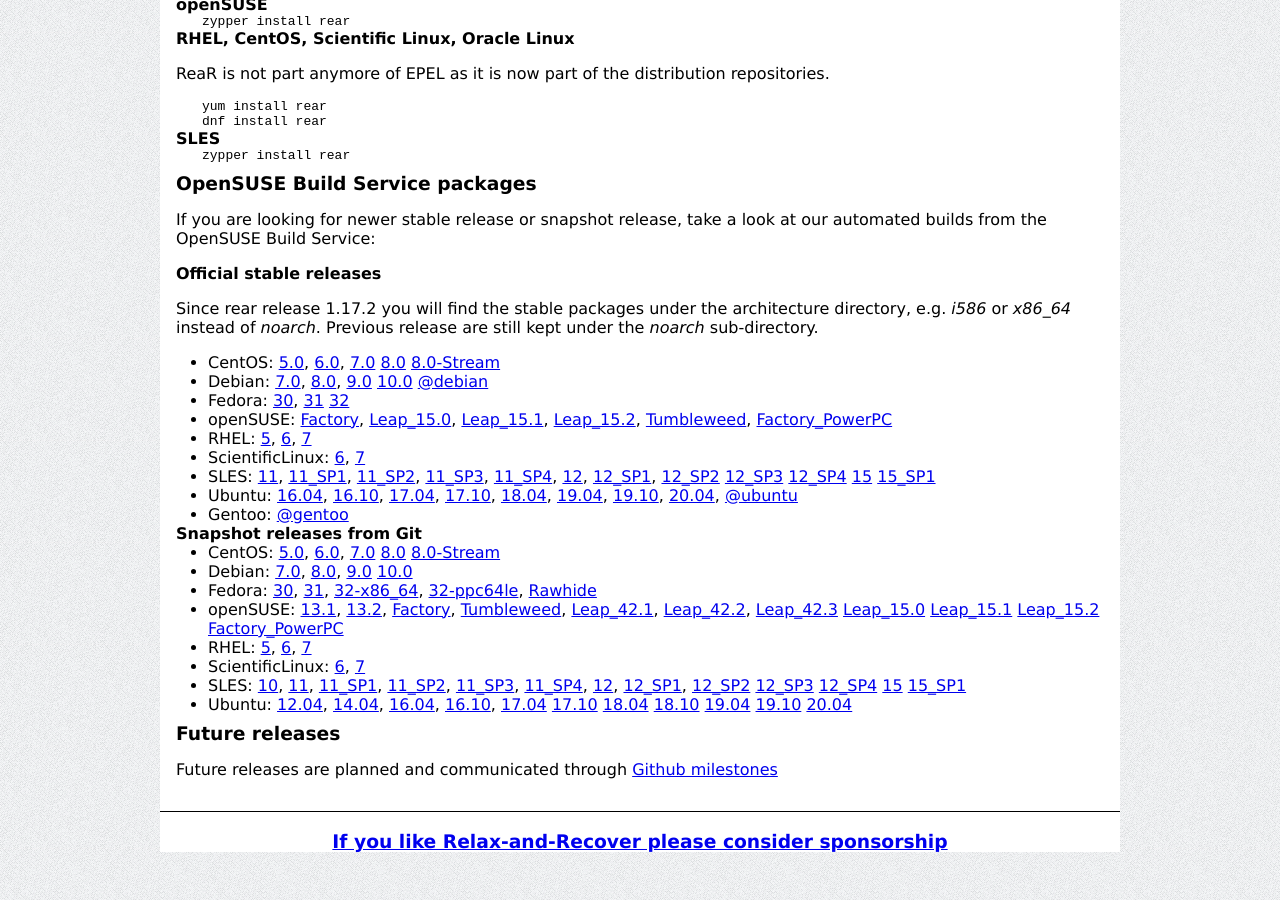
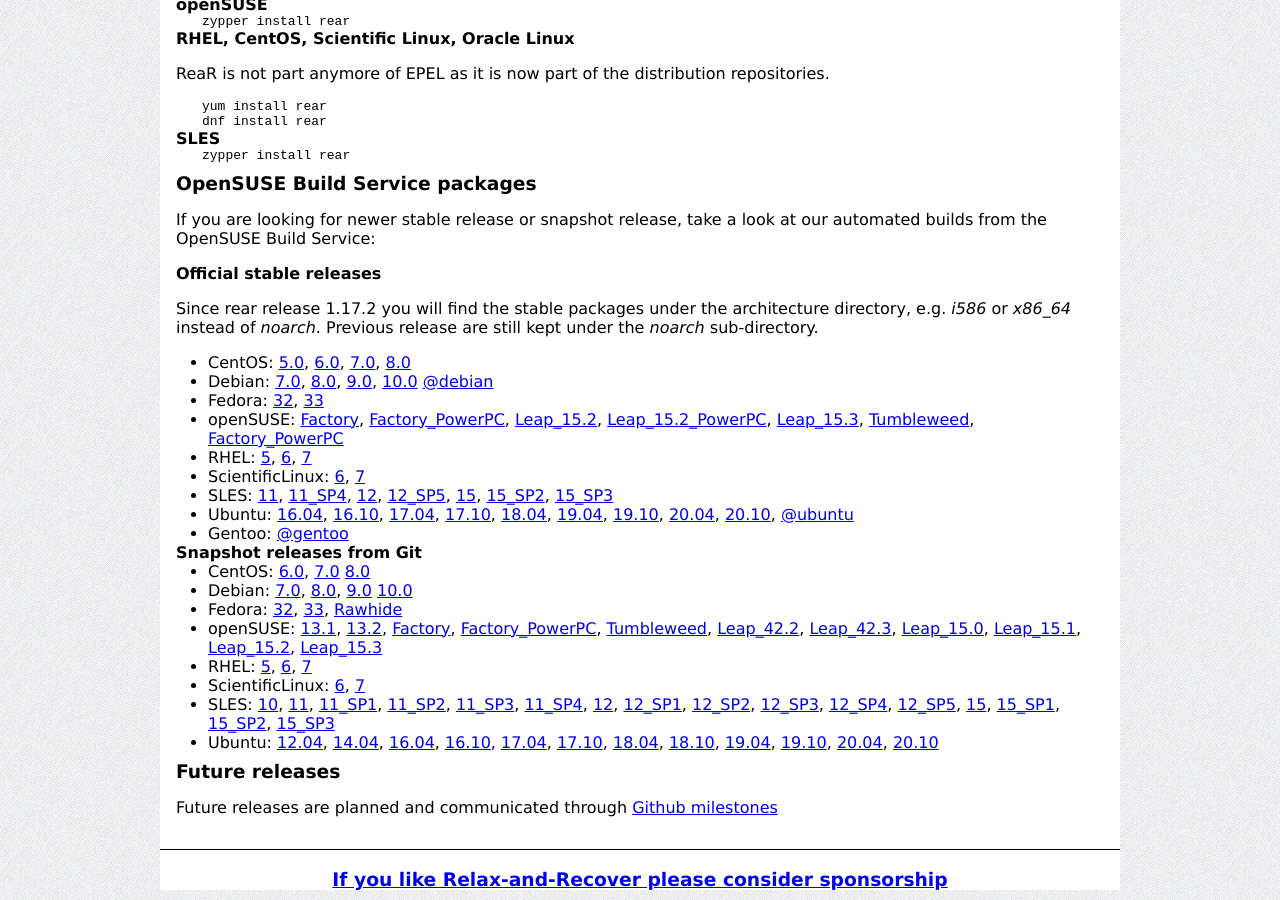
Before and after one commit to rear/rear.github.com, a Jekyll site: the page built from download/index.md, in a window 1280 px wide and 900 px high, scrolled down 580 px. Built offline with Jekyll 4.4.1, drawn with Linux system fonts in a browser that asks for light colours; comment, search, counter and statistics services are not loaded.

Commit message:
update download page
Signed-off-by: gdha <gratien.dhaese@gmail.com>

```diff
--- a/download/index.md
+++ b/download/index.md
@@ -55,24 +55,23 @@
  * CentOS:
     [5.0](http://download.opensuse.org/repositories/Archiving:/Backup:/Rear/CentOS_CentOS-5/),
     [6.0](http://download.opensuse.org/repositories/Archiving:/Backup:/Rear/CentOS_CentOS-6/),
-    [7.0](http://download.opensuse.org/repositories/Archiving:/Backup:/Rear/CentOS_7/)
+    [7.0](http://download.opensuse.org/repositories/Archiving:/Backup:/Rear/CentOS_7/),
     [8.0](http://download.opensuse.org/repositories/Archiving:/Backup:/Rear/CentOS_8/)
-    [8.0-Stream](http://download.opensuse.org/repositories/Archiving:/Backup:/Rear/CentOS_8_Stream/)
  * Debian:
     [7.0](http://download.opensuse.org/repositories/Archiving:/Backup:/Rear/Debian_7.0/),
     [8.0](http://download.opensuse.org/repositories/Archiving:/Backup:/Rear/Debian_8.0/),
-    [9.0](http://download.opensuse.org/repositories/Archiving:/Backup:/Rear/Debian_9.0/)
+    [9.0](http://download.opensuse.org/repositories/Archiving:/Backup:/Rear/Debian_9.0/),
     [10.0](http://download.opensuse.org/repositories/Archiving:/Backup:/Rear/Debian_10/)
     [@debian](https://tracker.debian.org/pkg/rear)
  * Fedora:
-    [30](http://download.opensuse.org/repositories/Archiving:/Backup:/Rear/Fedora_30/),
-    [31](http://download.opensuse.org/repositories/Archiving:/Backup:/Rear/Fedora_31/)
-    [32](http://download.opensuse.org/repositories/Archiving:/Backup:/Rear/Fedora_32/)
+    [32](http://download.opensuse.org/repositories/Archiving:/Backup:/Rear/Fedora_32/),
+    [33](http://download.opensuse.org/repositories/Archiving:/Backup:/Rear/Fedora_33/)
  * openSUSE:
     [Factory](http://download.opensuse.org/repositories/Archiving:/Backup:/Rear/openSUSE_Factory/),
-    [Leap_15.0](http://download.opensuse.org/repositories/Archiving:/Backup:/Rear/openSUSE_Leap_15.0/),
-    [Leap_15.1](http://download.opensuse.org/repositories/Archiving:/Backup:/Rear/openSUSE_Leap_15.1/),
+    [Factory_PowerPC](http://download.opensuse.org/repositories/Archiving:/Backup:/Rear/openSUSE_Factory_PowerPC/),
     [Leap_15.2](http://download.opensuse.org/repositories/Archiving:/Backup:/Rear/openSUSE_Leap_15.2/),
+    [Leap_15.2_PowerPC](http://download.opensuse.org/repositories/Archiving:/Backup:/Rear/openSUSE_Leap_15.2_PowerPC/),
+    [Leap_15.3](http://download.opensuse.org/repositories/Archiving:/Backup:/Rear/openSUSE_Leap_15.3/),
     [Tumbleweed](http://download.opensuse.org/repositories/Archiving:/Backup:/Rear/openSUSE_Tumbleweed/),
     [Factory_PowerPC](http://download.opensuse.org/repositories/Archiving:/Backup:/Rear:/Snapshot/openSUSE_Factory_PowerPC/)
  * RHEL:
@@ -84,17 +83,12 @@
     [7](http://download.opensuse.org/repositories/Archiving:/Backup:/Rear/ScientificLinux_7/)
  * SLES:
     [11](http://download.opensuse.org/repositories/Archiving:/Backup:/Rear/SLE_11/),
-    [11_SP1](http://download.opensuse.org/repositories/Archiving:/Backup:/Rear/SLE_11_SP1/),
-    [11_SP2](http://download.opensuse.org/repositories/Archiving:/Backup:/Rear/SLE_11_SP2/),
-    [11_SP3](http://download.opensuse.org/repositories/Archiving:/Backup:/Rear/SLE_11_SP3/),
     [11_SP4](http://download.opensuse.org/repositories/Archiving:/Backup:/Rear/SLE_11_SP4/),
     [12](http://download.opensuse.org/repositories/Archiving:/Backup:/Rear/SLE_12/),
-    [12_SP1](http://download.opensuse.org/repositories/Archiving:/Backup:/Rear/SLE_12_SP1/),
-    [12_SP2](http://download.opensuse.org/repositories/Archiving:/Backup:/Rear/SLE_12_SP2/)
-    [12_SP3](http://download.opensuse.org/repositories/Archiving:/Backup:/Rear/SLE_12_SP3/)
-    [12_SP4](http://download.opensuse.org/repositories/Archiving:/Backup:/Rear/SLE_12_SP4/)
-    [15](http://download.opensuse.org/repositories/Archiving:/Backup:/Rear/SLE_15/)
-    [15_SP1](http://download.opensuse.org/repositories/Archiving:/Backup:/Rear/SLE_15_SP1/)
+    [12_SP5](http://download.opensuse.org/repositories/Archiving:/Backup:/Rear/SLE_12_SP5/),
+    [15](http://download.opensuse.org/repositories/Archiving:/Backup:/Rear/SLE_15/),
+    [15_SP2](http://download.opensuse.org/repositories/Archiving:/Backup:/Rear/SLE_15_SP2/),
+    [15_SP3](http://download.opensuse.org/repositories/Archiving:/Backup:/Rear/SLE_15_SP3/)
  * Ubuntu:
     [16.04](http://download.opensuse.org/repositories/Archiving:/Backup:/Rear/xUbuntu_16.04/),
     [16.10](http://download.opensuse.org/repositories/Archiving:/Backup:/Rear/xUbuntu_16.10/),
@@ -104,6 +98,7 @@
     [19.04](http://download.opensuse.org/repositories/Archiving:/Backup:/Rear/xUbuntu_19.04/),
     [19.10](http://download.opensuse.org/repositories/Archiving:/Backup:/Rear/xUbuntu_19.10/),
     [20.04](http://download.opensuse.org/repositories/Archiving:/Backup:/Rear/xUbuntu_20.04/),
+    [20.10](http://download.opensuse.org/repositories/Archiving:/Backup:/Rear/xUbuntu_20.10/),
     [@ubuntu](https://launchpad.net/ubuntu/+source/rear)
  * Gentoo:
     [@gentoo](https://packages.gentoo.org/package/app-backup/rear)
@@ -111,34 +106,30 @@
 #### Snapshot releases from Git
 
  * CentOS:
-    [5.0](http://download.opensuse.org/repositories/Archiving:/Backup:/Rear:/Snapshot/CentOS_CentOS-5/),
     [6.0](http://download.opensuse.org/repositories/Archiving:/Backup:/Rear:/Snapshot/CentOS_CentOS-6/),
     [7.0](http://download.opensuse.org/repositories/Archiving:/Backup:/Rear:/Snapshot/CentOS_7/)
     [8.0](http://download.opensuse.org/repositories/Archiving:/Backup:/Rear:/Snapshot/CentOS_8/)
-    [8.0-Stream](http://download.opensuse.org/repositories/Archiving:/Backup:/Rear:/Snapshot/CentOS_8_Stream/)
  * Debian:
     [7.0](http://download.opensuse.org/repositories/Archiving:/Backup:/Rear:/Snapshot/Debian_7.0/amd64/),
     [8.0](http://download.opensuse.org/repositories/Archiving:/Backup:/Rear:/Snapshot/Debian_8.0/amd64/),
     [9.0](http://download.opensuse.org/repositories/Archiving:/Backup:/Rear:/Snapshot/Debian_9.0/amd64/)
     [10.0](http://download.opensuse.org/repositories/Archiving:/Backup:/Rear:/Snapshot/Debian_10/amd64/)
  * Fedora:
-    [30](http://download.opensuse.org/repositories/Archiving:/Backup:/Rear:/Snapshot/Fedora_30/),
-    [31](http://download.opensuse.org/repositories/Archiving:/Backup:/Rear:/Snapshot/Fedora_31/),
-    [32-x86_64](http://download.opensuse.org/repositories/Archiving:/Backup:/Rear:/Snapshot/Fedora_32/x86_64/),
-    [32-ppc64le](http://download.opensuse.org/repositories/Archiving:/Backup:/Rear:/Snapshot/Fedora_32/ppc64le/),
+    [32](http://download.opensuse.org/repositories/Archiving:/Backup:/Rear:/Snapshot/Fedora_32/x86_64/),
+    [33](http://download.opensuse.org/repositories/Archiving:/Backup:/Rear:/Snapshot/Fedora_33/x86_64/),
     [Rawhide](http://download.opensuse.org/repositories/Archiving:/Backup:/Rear:/Snapshot/Fedora_Rawhide/)
  * openSUSE:
     [13.1](http://download.opensuse.org/repositories/Archiving:/Backup:/Rear:/Snapshot/openSUSE_13.1/),
     [13.2](http://download.opensuse.org/repositories/Archiving:/Backup:/Rear:/Snapshot/openSUSE_13.2/),
     [Factory](http://download.opensuse.org/repositories/Archiving:/Backup:/Rear:/Snapshot/openSUSE_Factory/),
+    [Factory_PowerPC](http://download.opensuse.org/repositories/Archiving:/Backup:/Rear:/Snapshot/openSUSE_Factory_PowerPC/),
     [Tumbleweed](http://download.opensuse.org/repositories/Archiving:/Backup:/Rear:/Snapshot/openSUSE_Tumbleweed/),
-    [Leap_42.1](http://download.opensuse.org/repositories/Archiving:/Backup:/Rear:/Snapshot/openSUSE_Leap_42.1/),
     [Leap_42.2](http://download.opensuse.org/repositories/Archiving:/Backup:/Rear:/Snapshot/openSUSE_Leap_42.2/),
-    [Leap_42.3](http://download.opensuse.org/repositories/Archiving:/Backup:/Rear:/Snapshot/openSUSE_Leap_42.3/)
-    [Leap_15.0](http://download.opensuse.org/repositories/Archiving:/Backup:/Rear:/Snapshot/openSUSE_Leap_15.0/)
-    [Leap_15.1](http://download.opensuse.org/repositories/Archiving:/Backup:/Rear:/Snapshot/openSUSE_Leap_15.1/)
-    [Leap_15.2](http://download.opensuse.org/repositories/Archiving:/Backup:/Rear:/Snapshot/openSUSE_Leap_15.2/)
-    [Factory_PowerPC](http://download.opensuse.org/repositories/Archiving:/Backup:/Rear:/Snapshot/openSUSE_Factory_PowerPC/)
+    [Leap_42.3](http://download.opensuse.org/repositories/Archiving:/Backup:/Rear:/Snapshot/openSUSE_Leap_42.3/),
+    [Leap_15.0](http://download.opensuse.org/repositories/Archiving:/Backup:/Rear:/Snapshot/openSUSE_Leap_15.0/),
+    [Leap_15.1](http://download.opensuse.org/repositories/Archiving:/Backup:/Rear:/Snapshot/openSUSE_Leap_15.1/),
+    [Leap_15.2](http://download.opensuse.org/repositories/Archiving:/Backup:/Rear:/Snapshot/openSUSE_Leap_15.2/),
+    [Leap_15.3](http://download.opensuse.org/repositories/Archiving:/Backup:/Rear:/Snapshot/openSUSE_Leap_15.3/)
  * RHEL:
     [5](http://download.opensuse.org/repositories/Archiving:/Backup:/Rear:/Snapshot/RedHat_RHEL-5/),
     [6](http://download.opensuse.org/repositories/Archiving:/Backup:/Rear:/Snapshot/RedHat_RHEL-6/),
@@ -155,23 +146,27 @@
     [11_SP4](http://download.opensuse.org/repositories/Archiving:/Backup:/Rear:/Snapshot/SLE_11_SP4/),
     [12](http://download.opensuse.org/repositories/Archiving:/Backup:/Rear:/Snapshot/SLE_12/),
     [12_SP1](http://download.opensuse.org/repositories/Archiving:/Backup:/Rear:/Snapshot/SLE_12_SP1/),
-    [12_SP2](http://download.opensuse.org/repositories/Archiving:/Backup:/Rear:/Snapshot/SLE_12_SP2/)
-    [12_SP3](http://download.opensuse.org/repositories/Archiving:/Backup:/Rear:/Snapshot/SLE_12_SP3/)
-    [12_SP4](http://download.opensuse.org/repositories/Archiving:/Backup:/Rear:/Snapshot/SLE_12_SP4/)
-    [15](http://download.opensuse.org/repositories/Archiving:/Backup:/Rear:/Snapshot/SLE_15/)
-    [15_SP1](http://download.opensuse.org/repositories/Archiving:/Backup:/Rear:/Snapshot/SLE_15_SP1/)
+    [12_SP2](http://download.opensuse.org/repositories/Archiving:/Backup:/Rear:/Snapshot/SLE_12_SP2/),
+    [12_SP3](http://download.opensuse.org/repositories/Archiving:/Backup:/Rear:/Snapshot/SLE_12_SP3/),
+    [12_SP4](http://download.opensuse.org/repositories/Archiving:/Backup:/Rear:/Snapshot/SLE_12_SP4/),
+    [12_SP5](http://download.opensuse.org/repositories/Archiving:/Backup:/Rear:/Snapshot/SLE_12_SP4/),
+    [15](http://download.opensuse.org/repositories/Archiving:/Backup:/Rear:/Snapshot/SLE_15/),
+    [15_SP1](http://download.opensuse.org/repositories/Archiving:/Backup:/Rear:/Snapshot/SLE_15_SP1/),
+    [15_SP2](http://download.opensuse.org/repositories/Archiving:/Backup:/Rear:/Snapshot/SLE_15_SP2/),
+    [15_SP3](http://download.opensuse.org/repositories/Archiving:/Backup:/Rear:/Snapshot/SLE_15_SP3/)
  * Ubuntu:
     [12.04](http://download.opensuse.org/repositories/Archiving:/Backup:/Rear:/Snapshot/xUbuntu_12.04/amd64/),
     [14.04](http://download.opensuse.org/repositories/Archiving:/Backup:/Rear:/Snapshot/xUbuntu_14.04/amd64/),
     [16.04](http://download.opensuse.org/repositories/Archiving:/Backup:/Rear:/Snapshot/xUbuntu_16.04/amd64/),
     [16.10](http://download.opensuse.org/repositories/Archiving:/Backup:/Rear:/Snapshot/xUbuntu_16.10/amd64/),
-    [17.04](http://download.opensuse.org/repositories/Archiving:/Backup:/Rear:/Snapshot/xUbuntu_17.04/amd64/)
-    [17.10](http://download.opensuse.org/repositories/Archiving:/Backup:/Rear:/Snapshot/xUbuntu_17.10/amd64/)
-    [18.04](http://download.opensuse.org/repositories/Archiving:/Backup:/Rear:/Snapshot/xUbuntu_18.04/amd64/)
-    [18.10](http://download.opensuse.org/repositories/Archiving:/Backup:/Rear:/Snapshot/xUbuntu_18.10/amd64/)
-    [19.04](http://download.opensuse.org/repositories/Archiving:/Backup:/Rear:/Snapshot/xUbuntu_19.04/amd64/)
-    [19.10](http://download.opensuse.org/repositories/Archiving:/Backup:/Rear:/Snapshot/xUbuntu_19.10/amd64/)
-    [20.04](http://download.opensuse.org/repositories/Archiving:/Backup:/Rear:/Snapshot/xUbuntu_20.04/amd64/)
+    [17.04](http://download.opensuse.org/repositories/Archiving:/Backup:/Rear:/Snapshot/xUbuntu_17.04/amd64/),
+    [17.10](http://download.opensuse.org/repositories/Archiving:/Backup:/Rear:/Snapshot/xUbuntu_17.10/amd64/),
+    [18.04](http://download.opensuse.org/repositories/Archiving:/Backup:/Rear:/Snapshot/xUbuntu_18.04/amd64/),
+    [18.10](http://download.opensuse.org/repositories/Archiving:/Backup:/Rear:/Snapshot/xUbuntu_18.10/amd64/),
+    [19.04](http://download.opensuse.org/repositories/Archiving:/Backup:/Rear:/Snapshot/xUbuntu_19.04/amd64/),
+    [19.10](http://download.opensuse.org/repositories/Archiving:/Backup:/Rear:/Snapshot/xUbuntu_19.10/amd64/),
+    [20.04](http://download.opensuse.org/repositories/Archiving:/Backup:/Rear:/Snapshot/xUbuntu_20.04/amd64/),
+    [20.10](http://download.opensuse.org/repositories/Archiving:/Backup:/Rear:/Snapshot/xUbuntu_20.10/amd64/)
 
 
 ### Future releases
```
